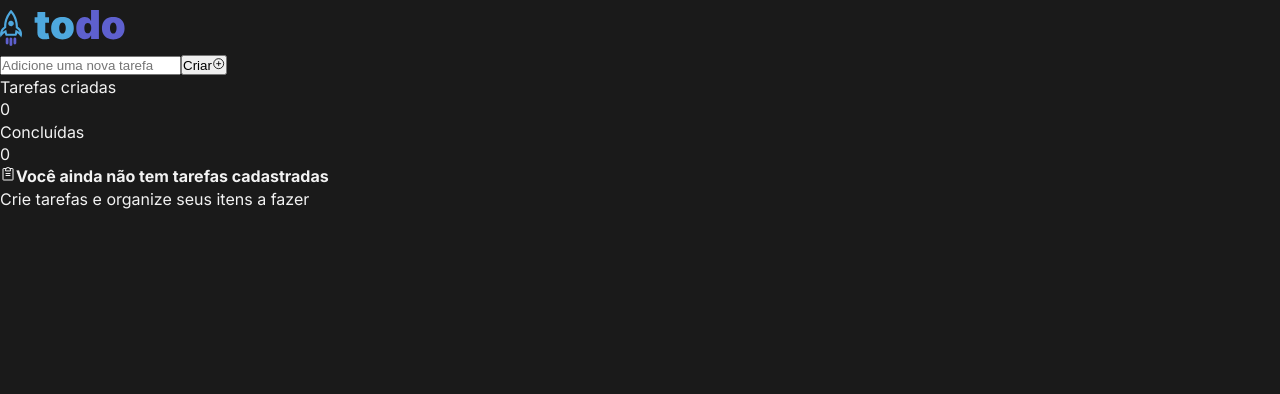
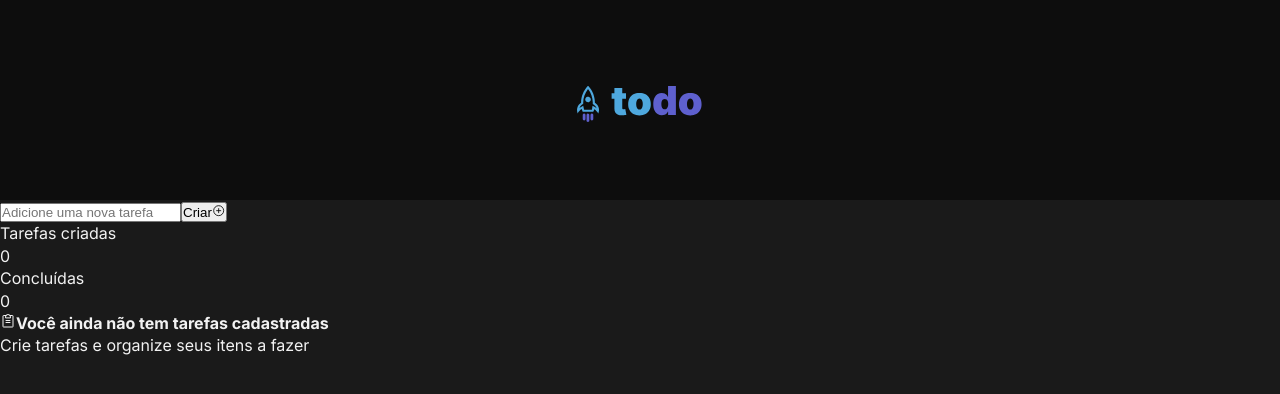
Before and after one commit to dsg1407/desafio01-conceitos-react, a React (Vite) app: page / in a window 1280 px wide. Shown: the top 394 px of the page. Built offline with nearby package versions, Linux system fonts and the light colour scheme.

Commit message:
Created Header Component

```diff
--- a/src/App.tsx
+++ b/src/App.tsx
@@ -1,14 +1,12 @@
 import { PlusCircle, ClipboardText } from "phosphor-react"
-import Logo from "./assets/todo-logo.svg"
+import { Header } from "./components/Header"
 
 import "./styles/global.css"
 
 export function App() {
   return (
     <>
-      <header className="header">
-        <img src={Logo} alt="Logo do site" />
-      </header>
+      <Header />
       <main>
         <form>
           <input type="text" placeholder="Adicione uma nova tarefa" required />
--- /dev/null
+++ b/src/components/Header.module.css
@@ -0,0 +1,8 @@
+.header {
+  display: flex;
+  justify-content: center;
+  align-items: center;
+
+  height: 12.5rem;
+  background: var(--gray-700);
+}
--- /dev/null
+++ b/src/components/Header.tsx
@@ -0,0 +1,11 @@
+import styles from "./Header.module.css"
+
+import Logo from "../assets/todo-logo.svg"
+
+export function Header() {
+  return (
+    <header className={styles.header}>
+      <img src={Logo} alt="Logo do site" />
+    </header>
+  )
+}
```
